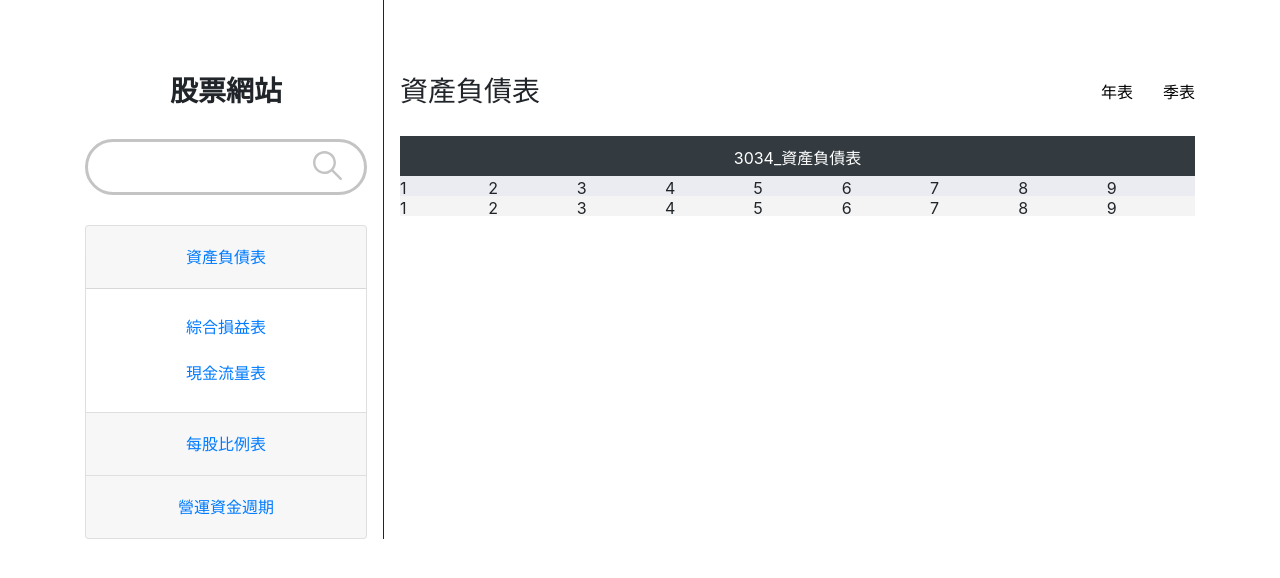
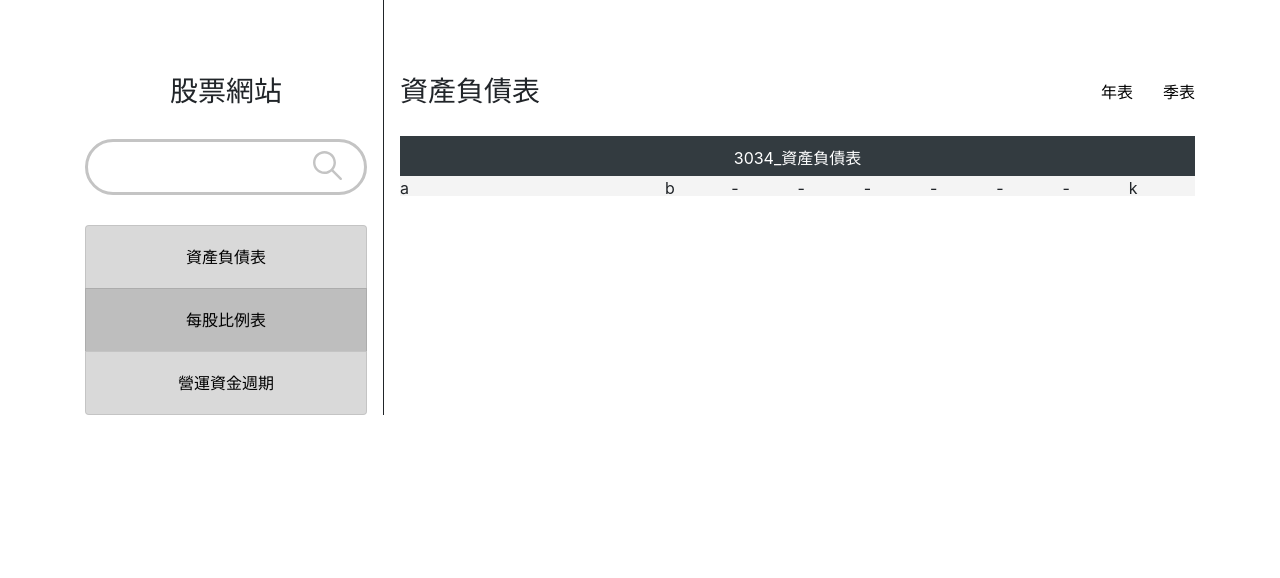
Before and after one commit to shenzhu0831/stock-website, a website: page index.html in a window 1280 px wide. Drawn offline with nearby package versions, Linux system fonts and the light colour scheme.

Commit message:
refactor(component):modify form&menu style

```diff
--- a/index.html
+++ b/index.html
@@ -34,14 +34,14 @@
                         </div>
                         <div id="collapseOne" class="collapse show" aria-labelledby="headingOne"
                             data-parent="#accordionExample">
-                            <div class="card-body">
+                            <!-- <div class="card-body">
                                 <button class="btn btn-link btn-block" type="button">
                                     綜合損益表
                                 </button>
                                 <button class="btn btn-link btn-block" type="button">
                                     現金流量表
                                 </button>
-                            </div>
+                            </div> -->
                         </div>
                     </div>
                     <div class="card">
@@ -75,26 +75,18 @@
                     </div>
                 </div>
                 <div class="data_area">
-                    <div class="wrapper">
-                        <div class="wrapper_title">3034_資產負債表</div>
-                        <div class="wrapper_category">1</div>
-                        <div class="wrapper_category">2</div>
-                        <div class="wrapper_category">3</div>
-                        <div class="wrapper_category">4</div>
-                        <div class="wrapper_category">5</div>
-                        <div class="wrapper_category">6</div>
-                        <div class="wrapper_category">7</div>
-                        <div class="wrapper_category">8</div>
-                        <div class="wrapper_category">9</div>
-                        <div class="wrapper_item">1</div>
-                        <div class="wrapper_item">2</div>
-                        <div class="wrapper_item">3</div>
-                        <div class="wrapper_item">4</div>
-                        <div class="wrapper_item">5</div>
-                        <div class="wrapper_item">6</div>
-                        <div class="wrapper_item">7</div>
-                        <div class="wrapper_item">8</div>
-                        <div class="wrapper_item">9</div>
+                    <div class="form_wrapper">
+                        <div class="form_title">3034_資產負債表</div>
+                        <div class="form_item_title">a</div>
+                        <div class="form_item">b</div>
+                        <div class="form_item">-</div>
+                        <div class="form_item">-</div>
+                        <div class="form_item">-</div>
+                        <div class="form_item">-</div>
+                        <div class="form_item">-</div>
+                        <div class="form_item">-</div>
+                        <div class="form_item">k</div>
+
                     </div>
                 </div>
             </section>
--- a/scss/component/_data_area.scss
+++ b/scss/component/_data_area.scss
@@ -13,26 +13,27 @@
     margin-right: 30px;
 }
 
-input {
+.year_form,
+.quarter_form {
     padding: 0;
     border: none;
     background-color: white;
     &:focus {
-        box-shadow: inset 0px -5px 0px 0px color.$light-gray;
+        box-shadow: inset 0px -5px 0px 0px color.$dark-gray;
     }
 }
 
-.wrapper {
+.form_wrapper {
     margin-top: 27px;
     display: grid;
-    grid-template-columns: repeat(9, 1fr);
+    grid-template-columns: 3fr repeat(9, 1fr);
     grid-auto-rows: 20px;
 }
 
-.wrapper_title {
+.form_title {
     padding: 10px 0;
     grid-column-start: 1;
-    grid-column-end: 10;
+    grid-column-end: 11;
     grid-row-start: 1;
     grid-row-end: 3;
     text-align: center;
@@ -40,10 +41,11 @@ input {
     background-color: color.$dark-blue;
 }
 
-.wrapper_category {
-    background-color: color.$gray;
-}
-
-.wrapper_item {
+.form_item {
+    &_title {
+        grid-column-start: 1;
+        grid-column-end: 3;
+        background-color: color.$lighter-gray;
+    }
     background-color: color.$lighter-gray;
 }
--- a/scss/component/_menu.scss
+++ b/scss/component/_menu.scss
@@ -4,11 +4,14 @@
     margin-top: 75px;
     & h1 {
         text-align: center;
-        font-weight: 700;
     }
 }
-input:focus {
-    outline: none;
+.card-header .mb-0 .btn {
+    text-decoration: none;
+    color: color.$black;
+    &:focus {
+        box-shadow: none;
+    }
 }
 .search {
     width: 282px;
@@ -18,7 +21,7 @@ input:focus {
     font-size: font.$paragraph;
     border: solid 3px;
     border-radius: 100px;
-    border-color: color.$light-gray;
+    border-color: color.$dark-gray;
     &_wrap {
         position: relative;
     }
@@ -30,3 +33,9 @@ input:focus {
         top: 42px;
     }
 }
+.card:nth-child(odd) {
+    background-color: color.$light-gray;
+}
+.card:nth-child(even) {
+    background-color: color.$dark-gray;
+}
--- a/scss/theme/_color.scss
+++ b/scss/theme/_color.scss
@@ -1,8 +1,8 @@
 $dark-blue: #333b40;
 $gray: #eaecf1;
-$dark-gray: #757575;
-$light-gray: #c4c4c4;
-$lighter-gray:#f4f4f4;
+$light-gray: #e0e0e0;
+$dark-gray: #c4c4c4;
+$lighter-gray: #f4f4f4;
 $blue-gray: #5a6269;
 $black: #000000;
 $white: #ffffff;
--- a/scss/utility/_base.scss
+++ b/scss/utility/_base.scss
@@ -15,3 +15,6 @@ h2 {
     font-size: font.$subtitle;
     margin-bottom: 0;
 }
+input:focus {
+    outline: none;
+}
```
Also changed, not shown: css/main.css, 1 other file.
